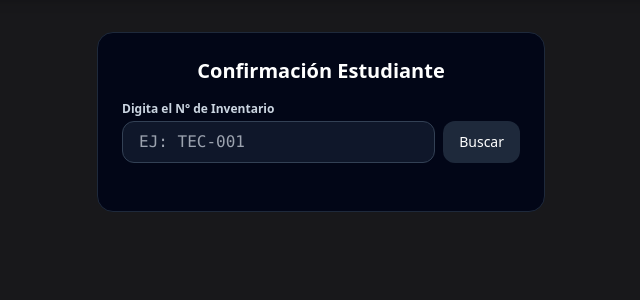
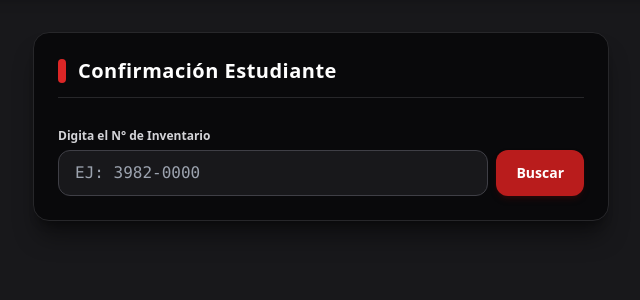
Before and after one commit to gherrera608-sudo/bitacora-tecnologia, a Flask app: page /reportar in a window 1280 px wide. Shown: the part 77-377 px from the top of the page, without its empty margins (319-959 px from the left). Run offline with Flask 3, Linux system fonts and the light colour scheme; some libraries are stand-ins or nearby versions.

Commit message:
Update estudiante.html

```diff
--- a/templates/estudiante.html
+++ b/templates/estudiante.html
@@ -1,33 +1,83 @@
 {% extends 'layout.html' %}
-{% block title %}Confirmar Recepción{% endblock %}
+{% block title %}Confirmación Estudiante{% endblock %}
 {% block content %}
-<div class="max-w-md mx-auto bg-slate-950 border border-slate-800 rounded-2xl p-6">
-    <h1 class="text-xl font-bold text-white mb-4 text-center">Confirmación Estudiante</h1>
-    <form action="{{ url_for('vista_estudiante') }}" method="GET" class="mb-6">
-        <label class="text-xs font-semibold text-slate-300 block mb-1">Digita el N° de Inventario</label>
-        <div class="flex gap-2">
-            <input type="text" name="inv" value="{{ inv_query }}" placeholder="Ej: TEC-001" required class="flex-grow bg-slate-900 border border-slate-700 rounded-xl px-4 py-2 text-white font-mono uppercase">
-            <button type="submit" class="bg-slate-800 text-white px-4 py-2 rounded-xl text-sm">Buscar</button>
+<div class="max-w-xl mx-auto space-y-6">
+
+    <!-- Tarjeta Búsqueda / Consulta -->
+    <div class="bg-zinc-950 border border-zinc-800 rounded-2xl p-6 shadow-xl shadow-black/40">
+        <div class="flex items-center gap-3 mb-6 pb-3 border-b border-zinc-800">
+            <div class="w-2 h-6 bg-red-600 rounded-full"></div>
+            <h1 class="text-xl font-bold text-white tracking-wide">Confirmación Estudiante</h1>
         </div>
-    </form>
 
-    {% if prestamo %}
-    <form action="{{ url_for('vista_estudiante') }}" method="POST" class="space-y-4 border-t border-slate-800 pt-4">
-        <input type="hidden" name="inventario" value="{{ prestamo.inventario }}">
-        <div class="text-xs bg-slate-900 p-3 rounded-xl border border-slate-800">
-            <div>Estudiante: <b>{{ prestamo.estudiante }}</b></div>
-            <div>Equipo: <b class="text-blue-400">{{ prestamo.marca_modelo }}</b></div>
-        </div>
-        <div>
-            <label class="text-xs font-semibold text-slate-300 block mb-1">¿Recibiste el cargador?</label>
-            <div class="flex gap-4">
-                <label class="text-sm"><input type="radio" name="cargador_recibido" value="Sí" checked> Sí, vino cargador</label>
-                <label class="text-sm"><input type="radio" name="cargador_recibido" value="No"> No vino cargador</label>
+        <form method="GET" action="{{ url_for('vista_estudiante') }}" class="space-y-4">
+            <div>
+                <label class="text-xs font-semibold text-zinc-300">Digita el N° de Inventario</label>
+                <div class="flex gap-2 mt-1">
+                    <input type="text" name="inv" value="{{ inv_query }}" placeholder="EJ: 3982-0000" required class="w-full bg-zinc-900 border border-zinc-700 focus:border-red-500 rounded-xl px-4 py-2.5 text-white font-mono uppercase outline-none transition">
+                    <button type="submit" class="bg-red-700 hover:bg-red-600 text-white font-bold px-5 py-2.5 rounded-xl transition shadow-md shadow-red-950/40 text-sm">
+                        Buscar
+                    </button>
+                </div>
             </div>
-        </div>
-        <div><label class="text-xs font-semibold text-slate-300 block mb-1">Observaciones / Daños</label><textarea name="reporte" rows="3" placeholder="Si tiene alguna falla o daño, escríbelo aquí..." class="w-full bg-slate-900 border border-slate-700 rounded-xl px-4 py-2 text-white text-sm"></textarea></div>
-        <button type="submit" class="w-full bg-emerald-600 hover:bg-emerald-500 text-white font-semibold py-2.5 rounded-xl">Confirmar Recepción</button>
-    </form>
+        </form>
+    </div>
+
+    <!-- Resultados del Préstamo (si se buscó un inventario) -->
+    {% if inv_query %}
+        {% if prestamo %}
+            {% if prestamo.confirmado_estudiante %}
+                <div class="bg-zinc-950 border border-emerald-800/60 rounded-2xl p-6 text-center space-y-3">
+                    <div class="w-12 h-12 bg-emerald-950 text-emerald-400 rounded-full flex items-center justify-center mx-auto text-xl border border-emerald-700">
+                        ✓
+                    </div>
+                    <h2 class="text-lg font-bold text-white">Equipo ya Confirmado</h2>
+                    <p class="text-xs text-zinc-400">El préstamo del equipo <b class="font-mono text-emerald-400">{{ prestamo.inventario }}</b> asignado a <b class="text-white">{{ prestamo.estudiante }}</b> ya fue registrado previamente.</p>
+                </div>
+            {% else %}
+                <div class="bg-zinc-950 border border-zinc-800 rounded-2xl p-6 shadow-xl space-y-4">
+                    <div class="bg-zinc-900 border border-zinc-800 p-4 rounded-xl space-y-2">
+                        <div class="text-xs text-zinc-400 uppercase font-bold tracking-wider">Detalles del Préstamo</div>
+                        <div class="grid grid-cols-2 gap-2 text-sm">
+                            <div><span class="text-zinc-400 text-xs block">Estudiante:</span> <b class="text-white">{{ prestamo.estudiante }}</b></div>
+                            <div><span class="text-zinc-400 text-xs block">Cédula:</span> <b class="text-white font-mono">{{ prestamo.cedula }}</b></div>
+                            <div><span class="text-zinc-400 text-xs block">Sección:</span> <b class="text-white">{{ prestamo.grupo }}</b></div>
+                            <div><span class="text-zinc-400 text-xs block">Equipo:</span> <b class="text-red-500 font-mono">{{ prestamo.inventario }}</b></div>
+                        </div>
+                    </div>
+
+                    <form action="{{ url_for('vista_estudiante') }}" method="POST" class="space-y-4 pt-2">
+                        <input type="hidden" name="inventario" value="{{ prestamo.inventario }}">
+
+                        <div>
+                            <label class="text-xs font-semibold text-zinc-300 block mb-2">¿Recibiste el cargador correspondiente?</label>
+                            <div class="flex gap-4">
+                                <label class="flex items-center gap-2 text-sm text-zinc-300 cursor-pointer">
+                                    <input type="radio" name="cargador_recibido" value="Sí" checked class="accent-red-600"> Sí, en buen estado
+                                </label>
+                                <label class="flex items-center gap-2 text-sm text-zinc-300 cursor-pointer">
+                                    <input type="radio" name="cargador_recibido" value="No" class="accent-red-600"> No lo recibí / Faltante
+                                </label>
+                            </div>
+                        </div>
+
+                        <div>
+                            <label class="text-xs font-semibold text-zinc-300">Observaciones / Reporte de Daños (Opcional)</label>
+                            <textarea name="reporte" rows="2" placeholder="Describe si el equipo tiene algún detalle físico, daño o falla..." class="w-full bg-zinc-900 border border-zinc-700 focus:border-red-500 rounded-xl px-4 py-2 text-white text-sm outline-none transition mt-1"></textarea>
+                        </div>
+
+                        <button type="submit" class="w-full bg-red-700 hover:bg-red-600 text-white font-bold py-3 rounded-xl shadow-lg shadow-red-950/50 transition">
+                            Confirmar Recepción de Equipo
+                        </button>
+                    </form>
+                </div>
+            {% endif %}
+        {% else %}
+            <div class="bg-zinc-950 border border-red-900/50 rounded-2xl p-6 text-center text-zinc-400 text-sm">
+                ⚠️ No se encontró ningún préstamo activo con el número de inventario <b class="font-mono text-red-400">{{ inv_query }}</b>.
+            </div>
+        {% endif %}
     {% endif %}
+
 </div>
 {% endblock %}
```
